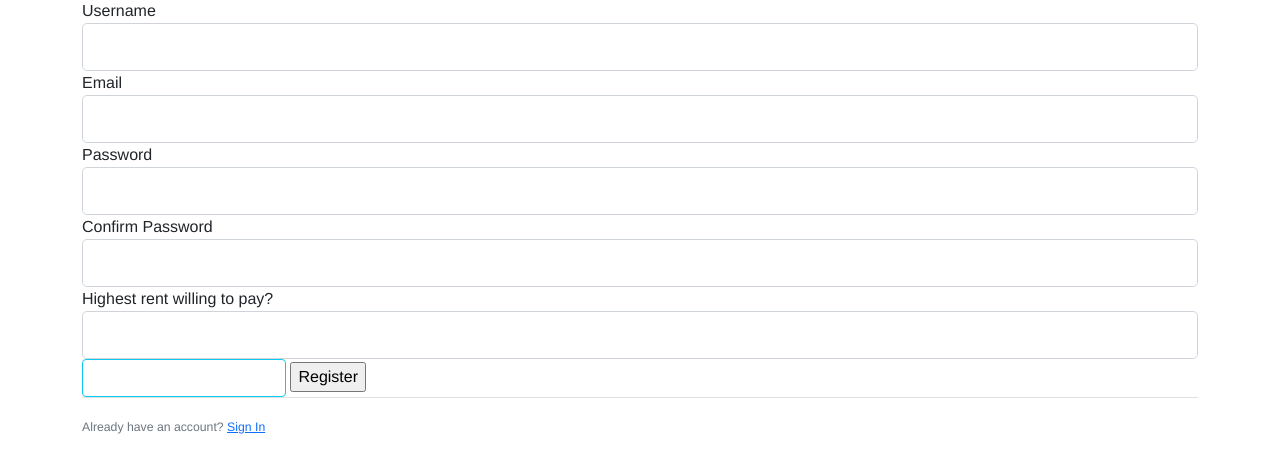
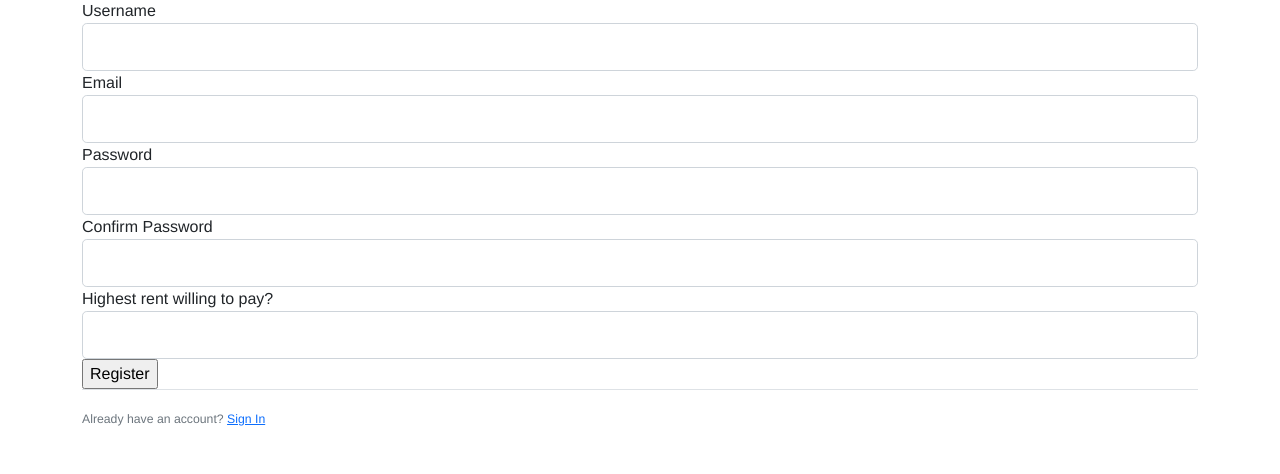
Before and after one commit to nleonar7/FlaskApp, a Flask app: page /register in a window 1280 px wide. Shown: the part 57-531 px from the top of the page. Run offline with Flask 2, Linux system fonts and the light colour scheme; some libraries are stand-ins or nearby versions.

```diff
--- a/flaskblog/templates/login.html
+++ b/flaskblog/templates/login.html
@@ -47,7 +47,6 @@
 -->
         </fieldset>
         <div class="form-group">
-            <!-- {{ form.submit(class="btn btn-outline-info") }} -->
             <input type="submit" value="Login">
             <small class="text-muted ml-2">
                 <a href="/reset_password">Forgot Password?</a>
--- a/flaskblog/templates/register.html
+++ b/flaskblog/templates/register.html
@@ -89,7 +89,6 @@
 
         </fieldset>
         <div class="form-group">
-            {{ form.submit(class="btn btn-outline-info") }}
             <input type="submit" value="Register">
         </div>
     </form>
```
